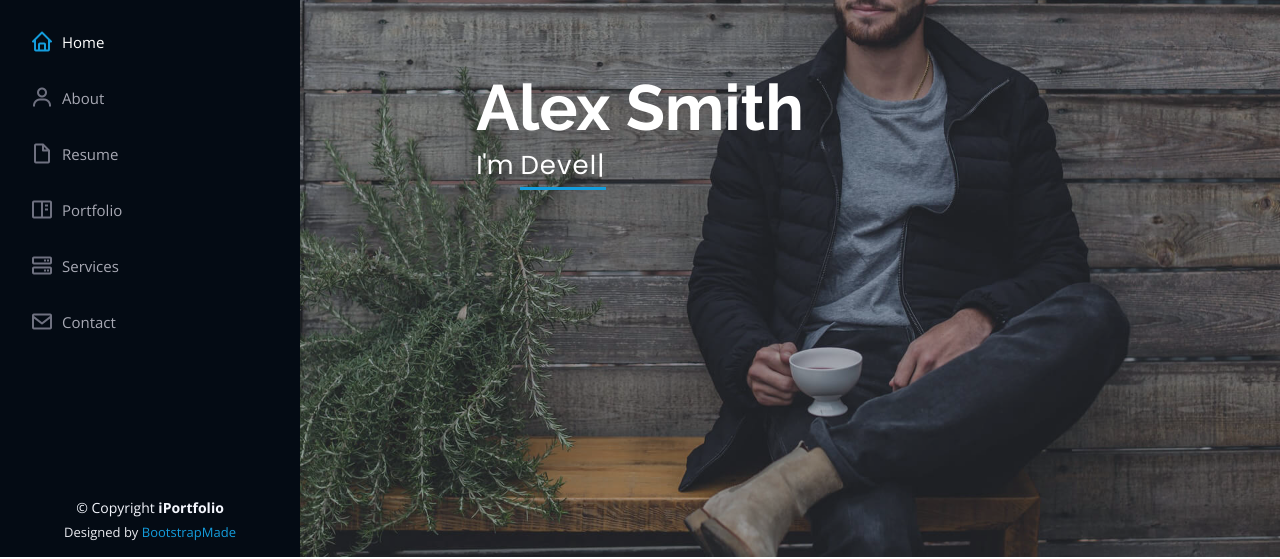
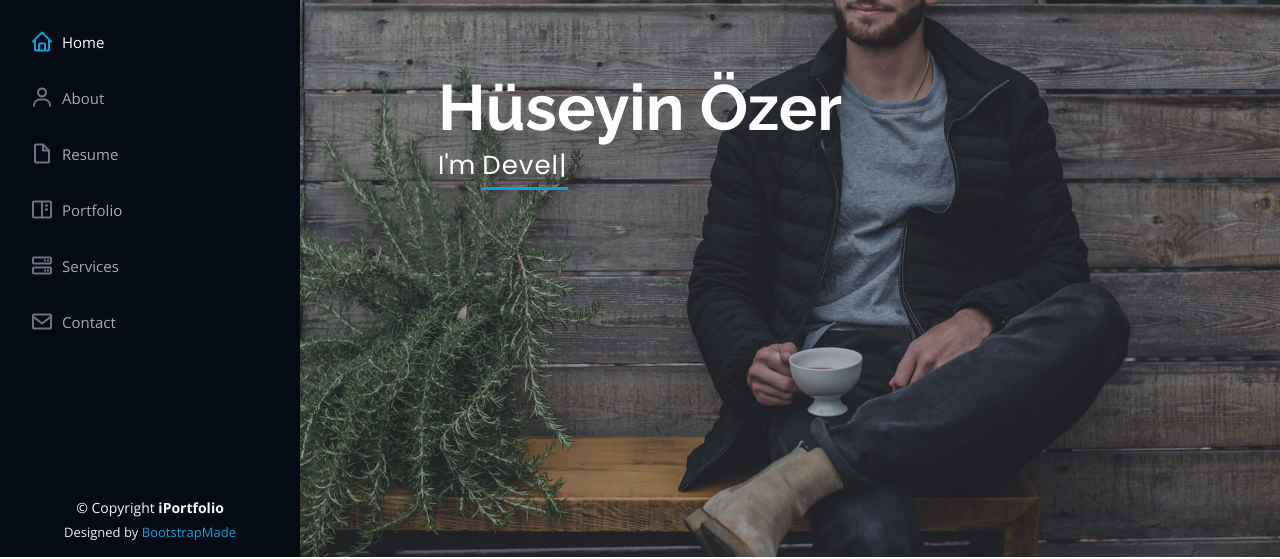
Before and after one commit to E2341/E2341.github.io, a plain HTML site: page index.html in a window 1280 px wide. Shown: the part 243-802 px from the top of the page. Drawn offline with nearby package versions, Linux system fonts and the light colour scheme.

Commit message:
Update index.html

```diff
--- a/index.html
+++ b/index.html
@@ -72,7 +72,7 @@
   <!-- ======= Hero Section ======= -->
   <section id="hero" class="d-flex flex-column justify-content-center align-items-center">
     <div class="hero-container" data-aos="fade-in">
-      <h1>Alex Smith</h1>
+      <h1>Hüseyin Özer</h1>
       <p>I'm <span class="typed" data-typed-items="Designer, Developer, Freelancer, Photographer"></span></p>
     </div>
   </section><!-- End Hero -->
```
